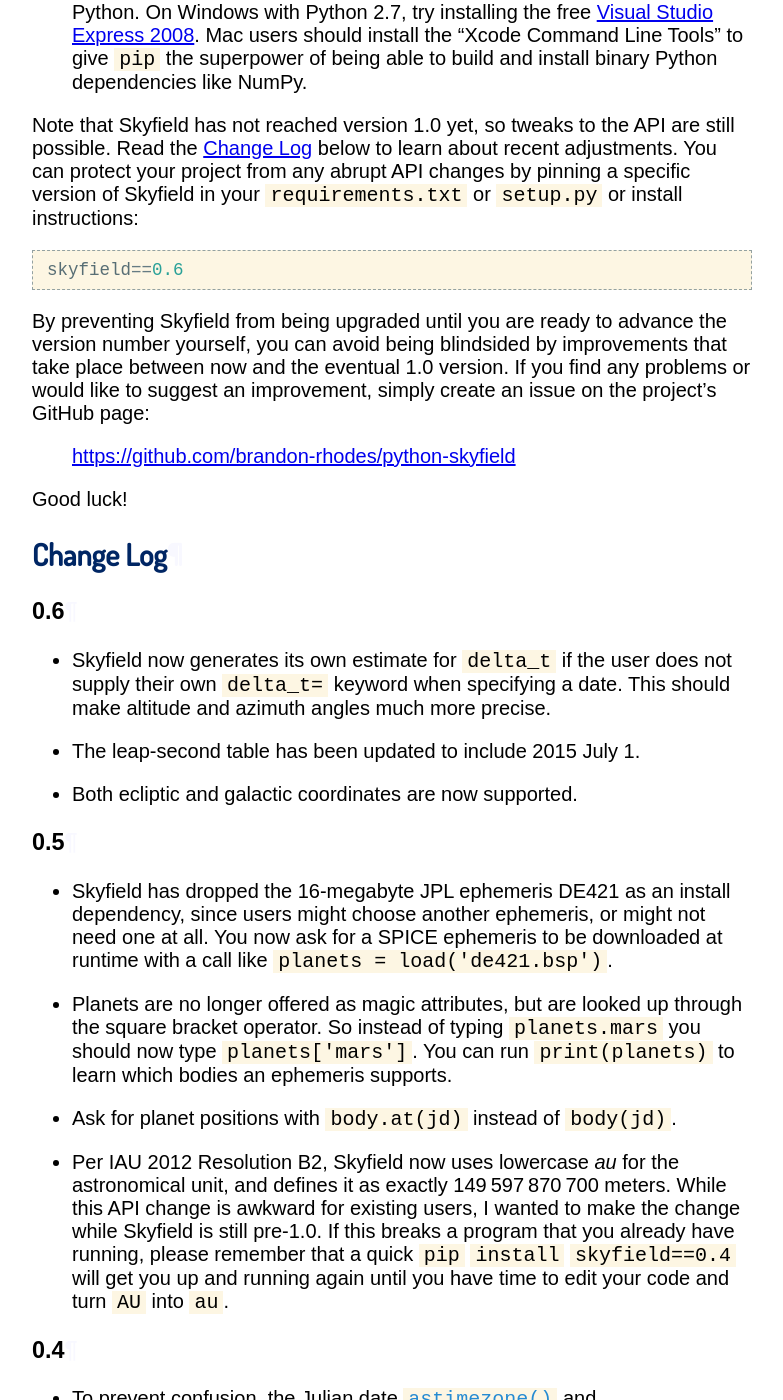
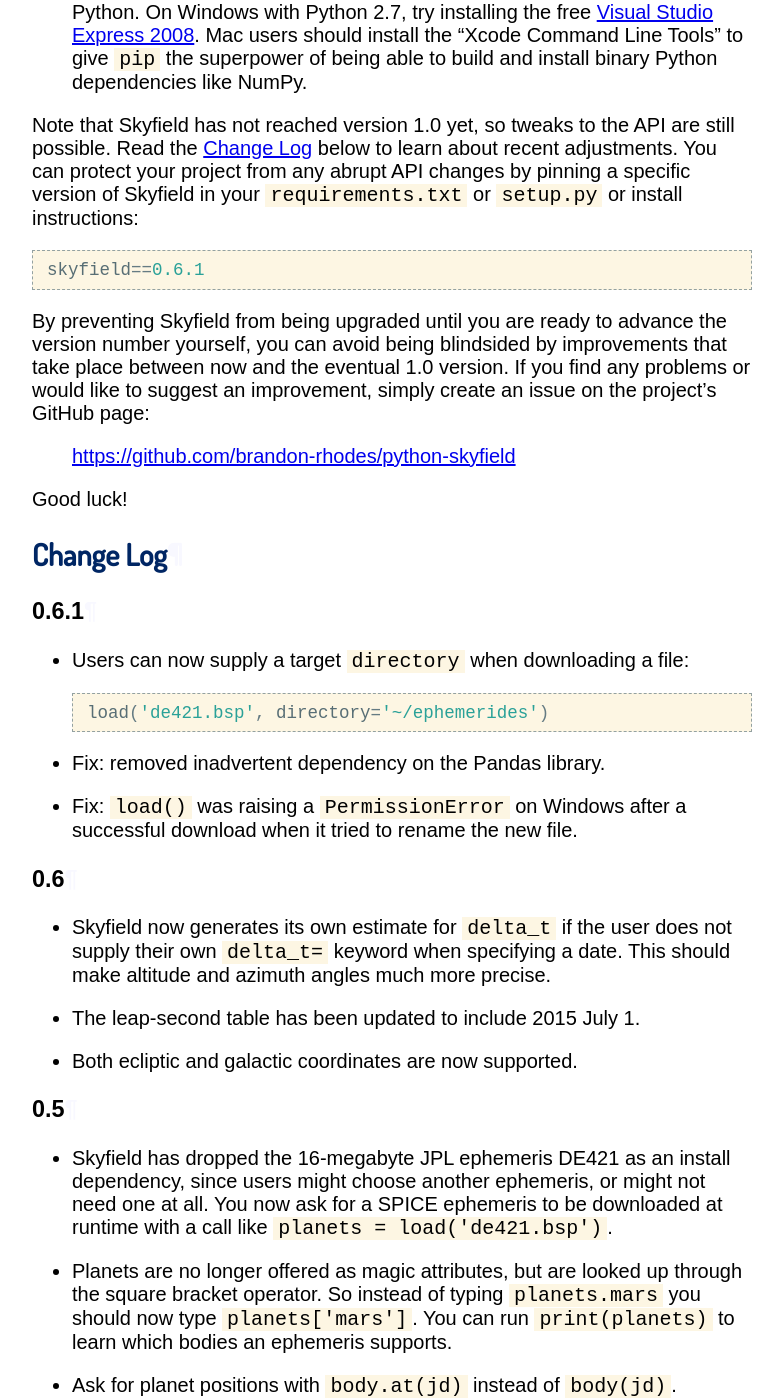
Before and after one commit to skyfielders/python-skyfield, a Sphinx documentation site: the page built from skyfield/documentation/installation.rst, in a window 1280 px wide and 1400 px high, scrolled down 559 px. Shown: the whole window, without its empty margins (248-1031 px from the left). Built offline with Sphinx 7.4.7, drawn with Linux system fonts in a browser that asks for light colours.

```diff
--- a/skyfield/__init__.py
+++ b/skyfield/__init__.py
@@ -5,5 +5,5 @@ functions and classes there.  See the ``documentation`` directory inside
 the source code, as well as the http://rhodesmill.org/skyfield/ site!
 
 """
-VERSION = (0, 6)
+VERSION = (0, 6, 1)
 __version__ = '.'.join(map(str, VERSION))
--- a/skyfield/documentation/installation.rst
+++ b/skyfield/documentation/installation.rst
@@ -43,7 +43,7 @@ You can protect your project from any abrupt API changes
 by pinning a specific version of Skyfield
 in your ``requirements.txt`` or ``setup.py`` or install instructions::
 
-    skyfield==0.6
+    skyfield==0.6.1
 
 By preventing Skyfield from being upgraded
 until you are ready to advance the version number yourself,
@@ -60,6 +60,18 @@ Good luck!
 
 Change Log
 ==========
+
+0.6.1
+-----
+
+* Users can now supply a target ``directory`` when downloading a file::
+
+    load('de421.bsp', directory='~/ephemerides')
+
+* Fix: removed inadvertent dependency on the Pandas library.
+
+* Fix: ``load()`` was raising a ``PermissionError`` on Windows after a
+  successful download when it tried to rename the new file.
 
 0.6
 ---
```
